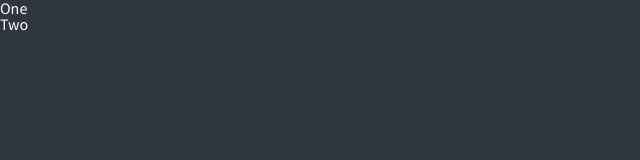
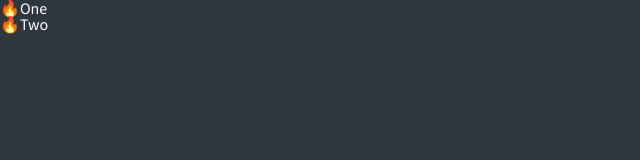
Before and after one commit to wjddms4107/react-master, a React (Create React App) app: page / in a window 1280 px wide. Shown: the top 160 px of the page, without its empty margins (0-640 px from the left). Built offline with nearby package versions, Linux system fonts and the light colour scheme.

Commit message:
[Feat] argument 추가

```diff
--- a/src/App.tsx
+++ b/src/App.tsx
@@ -1,3 +1,4 @@
+/* eslint-disable react/jsx-props-no-spreading */
 import React from "react";
 import { DragDropContext, Droppable, Draggable } from "react-beautiful-dnd";
 
@@ -9,13 +10,27 @@
     <DragDropContext onDragEnd={onDragEnd}>
       <div>
         <Droppable droppableId="one">
-          {() => (
-            <ul>
+          {(magic) => (
+            <ul ref={magic.innerRef} {...magic.droppableProps}>
               <Draggable draggableId="first" index={0}>
-                {() => <li>One</li>}
+                {(magic) => (
+                  <li ref={magic.innerRef} {...magic.draggableProps}>
+                    <span {...magic.dragHandleProps}>🔥</span>
+                    One
+                  </li>
+                )}
               </Draggable>
               <Draggable draggableId="second" index={1}>
-                {() => <li>Two</li>}
+                {(magic) => (
+                  <li
+                    ref={magic.innerRef}
+                    {...magic.draggableProps}
+                    {...magic.dragHandleProps}
+                  >
+                    <span {...magic.dragHandleProps}>🔥</span>
+                    Two
+                  </li>
+                )}
               </Draggable>
             </ul>
           )}
--- a/src/index.tsx
+++ b/src/index.tsx
@@ -76,7 +76,6 @@
   document.getElementById("root") as HTMLElement
 );
 root.render(
-  <React.StrictMode>
   <RecoilRoot>
     <ThemeProvider theme={darkTheme}>
       <QueryClientProvider client={queryClient}>
@@ -85,5 +84,4 @@
       </QueryClientProvider>
     </ThemeProvider>
   </RecoilRoot>
-  </React.StrictMode>
 );
```
Lines whose indentation alone changed are shown as unchanged.
